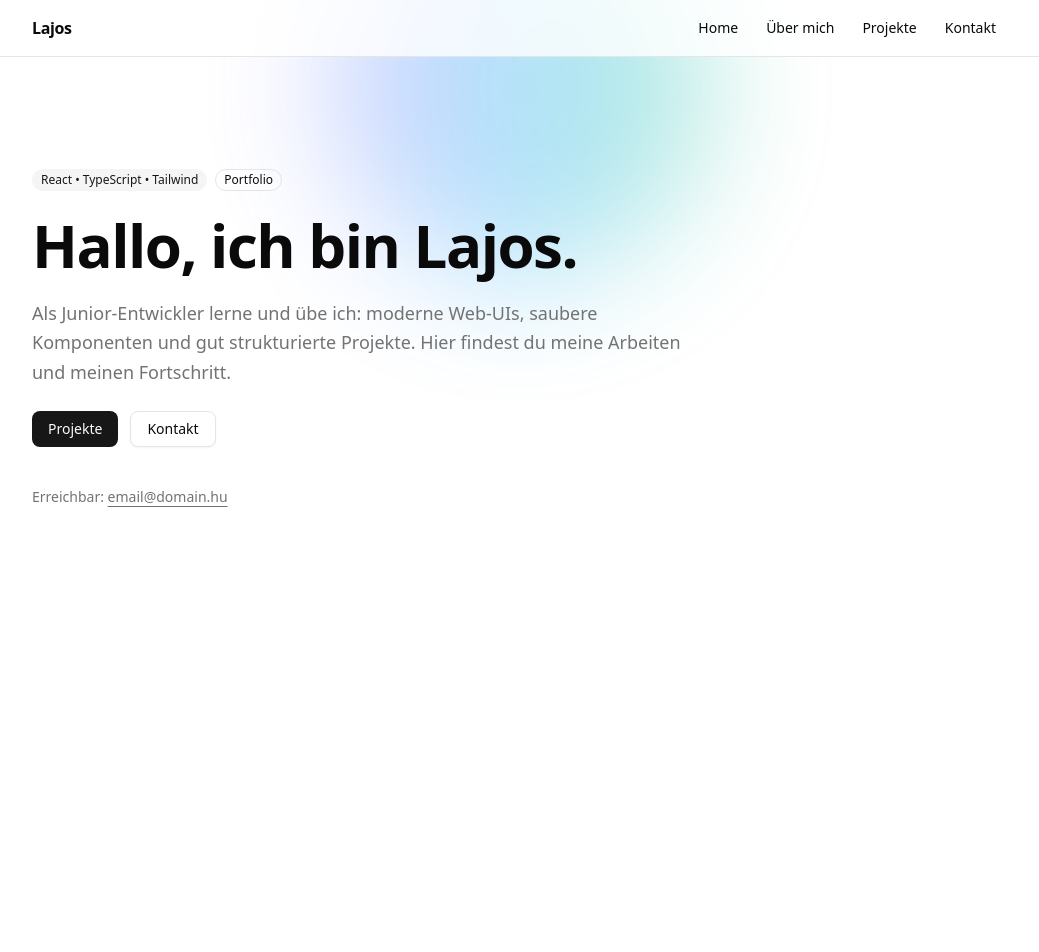
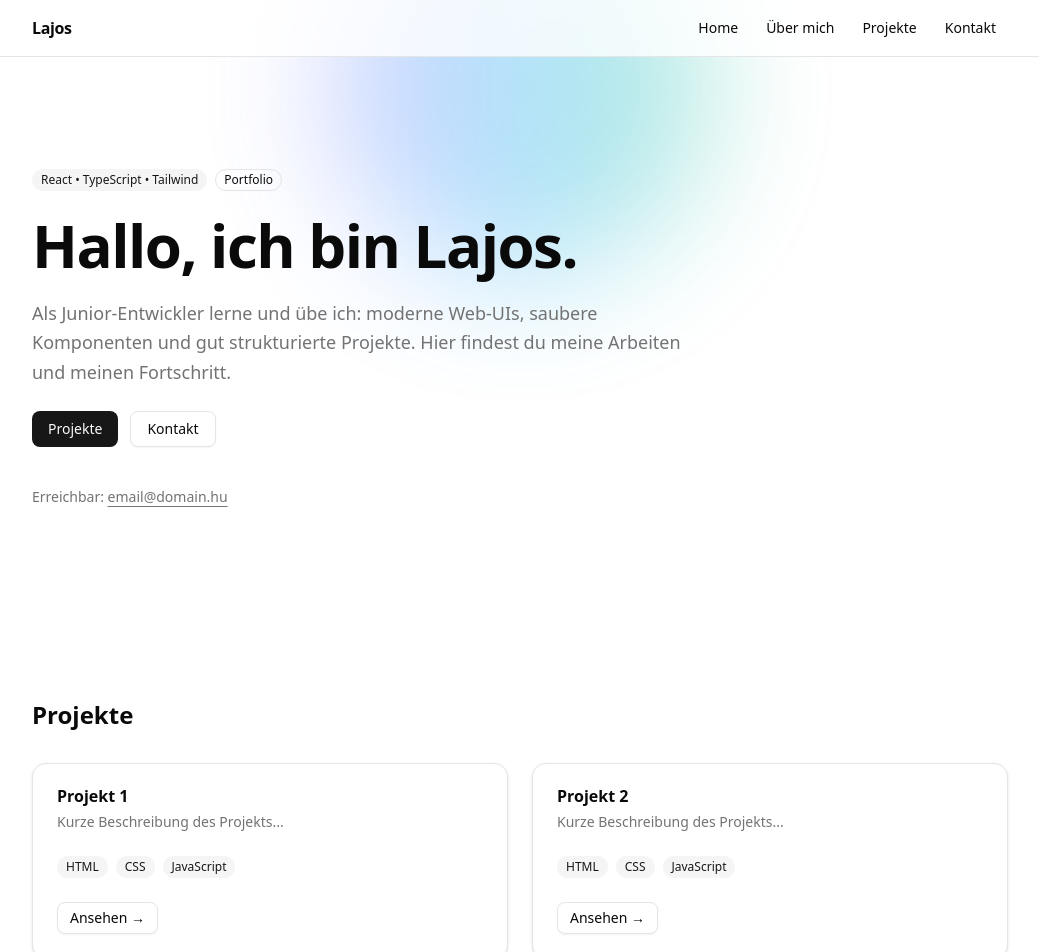
Before and after one commit to Lajos-N/portfolio, a React (Vite) app: page / in a window 1280 px wide. Shown: the top 952 px of the page, without its empty margins (120-1159 px from the left). Before the commit the page ends 857 px from the top, so only its background shows below. Built offline with nearby package versions, Linux system fonts and the light colour scheme.

Commit message:
feat: add Projects section with Card components

```diff
--- /dev/null
+++ b/src/components/sections/Projects.tsx
@@ -0,0 +1,66 @@
+// src/components/sections/Projects.tsx
+import {
+    Card,
+    CardContent,
+    CardDescription,
+    CardFooter,
+    CardHeader,
+    CardTitle,
+} from "@/components/ui/card";
+import { Badge } from "@/components/ui/badge";
+import { Button } from "@/components/ui/button";
+
+const projects = [
+    {
+        title: "Projekt 1",
+        description: "Kurze Beschreibung des Projekts...",
+        tags: ["HTML", "CSS", "JavaScript"],
+        link: "https://github.com/...",
+    },
+    {
+        title: "Projekt 2",
+        description: "Kurze Beschreibung des Projekts...",
+        tags: ["HTML", "CSS", "JavaScript"],
+        link: "https://github.com/...",
+    },
+];
+
+export default function Projects() {
+    return (
+        <section id="projects" className="mx-auto max-w-5xl px-6 py-20">
+            <h2 className="text-2xl font-semibold">Projekte</h2>
+            <div className="mt-8 grid gap-6 sm:grid-cols-2">
+                {projects.map((project) => (
+                    <Card key={project.title}>
+                        <CardHeader>
+                            <CardTitle>{project.title}</CardTitle>
+                            <CardDescription>
+                                {project.description}
+                            </CardDescription>
+                        </CardHeader>
+                        <CardContent>
+                            <div className="flex flex-wrap gap-2">
+                                {project.tags.map((tag) => (
+                                    <Badge key={tag} variant="secondary">
+                                        {tag}
+                                    </Badge>
+                                ))}
+                            </div>
+                        </CardContent>
+                        <CardFooter>
+                            <Button variant="outline" size="sm" asChild>
+                                <a
+                                    href={project.link}
+                                    target="_blank"
+                                    rel="noopener noreferrer"
+                                >
+                                    Ansehen →
+                                </a>
+                            </Button>
+                        </CardFooter>
+                    </Card>
+                ))}
+            </div>
+        </section>
+    );
+}
--- /dev/null
+++ b/src/components/ui/card.tsx
@@ -0,0 +1,92 @@
+import * as React from "react"
+
+import { cn } from "@/lib/utils"
+
+function Card({ className, ...props }: React.ComponentProps<"div">) {
+  return (
+    <div
+      data-slot="card"
+      className={cn(
+        "bg-card text-card-foreground flex flex-col gap-6 rounded-xl border py-6 shadow-sm",
+        className
+      )}
+      {...props}
+    />
+  )
+}
+
+function CardHeader({ className, ...props }: React.ComponentProps<"div">) {
+  return (
+    <div
+      data-slot="card-header"
+      className={cn(
+        "@container/card-header grid auto-rows-min grid-rows-[auto_auto] items-start gap-2 px-6 has-data-[slot=card-action]:grid-cols-[1fr_auto] [.border-b]:pb-6",
+        className
+      )}
+      {...props}
+    />
+  )
+}
+
+function CardTitle({ className, ...props }: React.ComponentProps<"div">) {
+  return (
+    <div
+      data-slot="card-title"
+      className={cn("leading-none font-semibold", className)}
+      {...props}
+    />
+  )
+}
+
+function CardDescription({ className, ...props }: React.ComponentProps<"div">) {
+  return (
+    <div
+      data-slot="card-description"
+      className={cn("text-muted-foreground text-sm", className)}
+      {...props}
+    />
+  )
+}
+
+function CardAction({ className, ...props }: React.ComponentProps<"div">) {
+  return (
+    <div
+      data-slot="card-action"
+      className={cn(
+        "col-start-2 row-span-2 row-start-1 self-start justify-self-end",
+        className
+      )}
+      {...props}
+    />
+  )
+}
+
+function CardContent({ className, ...props }: React.ComponentProps<"div">) {
+  return (
+    <div
+      data-slot="card-content"
+      className={cn("px-6", className)}
+      {...props}
+    />
+  )
+}
+
+function CardFooter({ className, ...props }: React.ComponentProps<"div">) {
+  return (
+    <div
+      data-slot="card-footer"
+      className={cn("flex items-center px-6 [.border-t]:pt-6", className)}
+      {...props}
+    />
+  )
+}
+
+export {
+  Card,
+  CardHeader,
+  CardFooter,
+  CardTitle,
+  CardAction,
+  CardDescription,
+  CardContent,
+}
--- a/src/pages/Home.tsx
+++ b/src/pages/Home.tsx
@@ -1,10 +1,11 @@
 import Hero from "@/components/sections/Hero";
+import Projects from "@/components/sections/Projects";
 
 export default function Home() {
   return (
     <main className="min-h-dvh">
       <Hero />
-      {/* később: <About /> <Projects /> <Contact /> */}
+      <Projects />
     </main>
   );
 }
```
